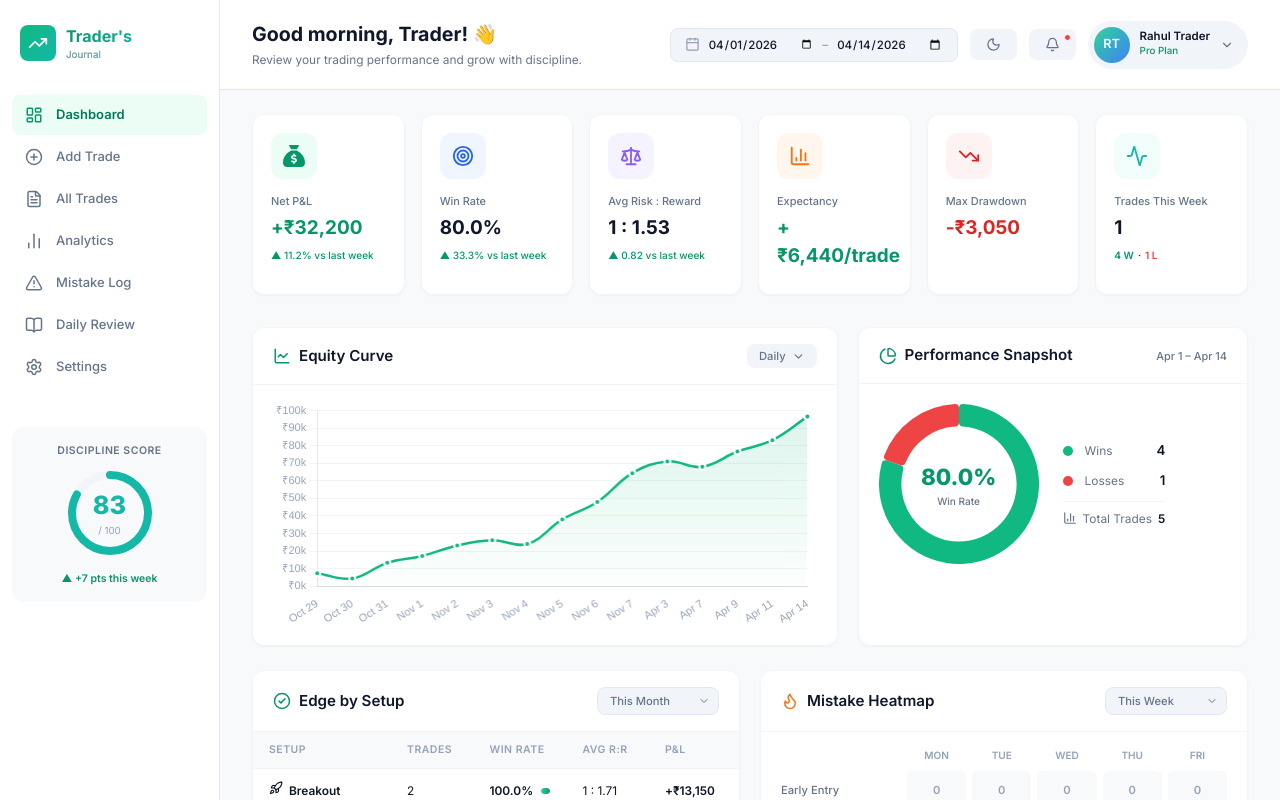
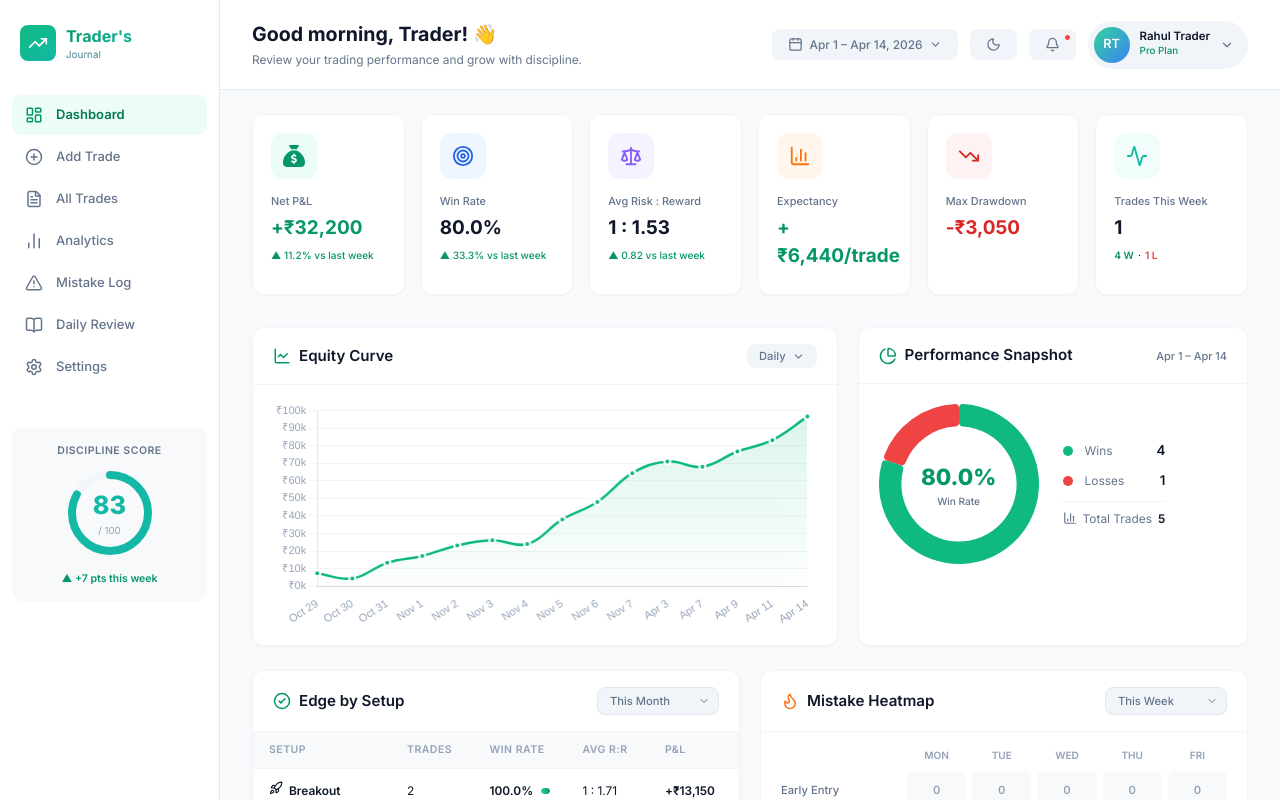
Before and after one commit to Zaydensth/traders-journal, a React (Vite) app: page / in a window 1280 px wide. Shown: the top 800 px of the page. Built offline with nearby package versions, Linux system fonts and the light colour scheme.

Commit message:
feat: clean date range button with dropdown picker

```diff
--- a/src/index.css
+++ b/src/index.css
@@ -302,40 +302,54 @@ input, select, textarea { font-family: inherit; outline: none; }
 }
 
 /* Date Range Picker */
-.date-range-picker {
-  display: flex;
-  align-items: center;
-  gap: 8px;
-  padding: 6px 14px;
+.date-range-wrap {
+  position: relative;
+}
+
+.date-range-btn {
+  white-space: nowrap;
+}
+
+.date-range-dropdown {
+  position: absolute;
+  top: calc(100% + 8px);
+  right: 0;
+  background: var(--bg-card);
+  border: 1px solid var(--border);
+  border-radius: var(--radius-md);
+  padding: 16px;
+  box-shadow: 0 8px 24px rgba(0, 0, 0, 0.12);
+  z-index: 100;
+  min-width: 220px;
+  display: flex;
+  flex-direction: column;
+  gap: 10px;
+}
+
+.date-range-label {
+  font-size: 0.75rem;
+  font-weight: 600;
+  color: var(--text-muted);
+  text-transform: uppercase;
+  letter-spacing: 0.5px;
+}
+
+.date-range-input {
+  border: 1.5px solid var(--border);
   border-radius: var(--radius-sm);
-  background: var(--bg-input);
-  border: 1px solid var(--border);
-}
-
-.date-range-icon {
-  color: var(--text-muted);
-  flex-shrink: 0;
-}
-
-.date-range-input {
-  border: none;
-  background: transparent;
-  font-size: 0.82rem;
+  padding: 8px 12px;
+  font-size: 0.85rem;
   font-weight: 500;
   color: var(--text-primary);
+  background: var(--bg-input);
   cursor: pointer;
-  padding: 2px 0;
-  width: auto;
+  width: 100%;
+  box-sizing: border-box;
 }
 
 .date-range-input:focus {
   outline: none;
-}
-
-.date-range-sep {
-  color: var(--text-muted);
-  font-weight: 500;
-  font-size: 0.85rem;
+  border-color: var(--green-400);
 }
 
 .user-avatar {
--- a/src/pages/Dashboard.tsx
+++ b/src/pages/Dashboard.tsx
@@ -72,6 +72,8 @@ export default function Dashboard() {
   const [showProfile, setShowProfile] = useState(false);
   const [showBell, setShowBell] = useState(false);
   const [bellRead, setBellRead] = useState(false);
+  const [showDatePicker, setShowDatePicker] = useState(false);
+  const datePickerRef = useRef<HTMLDivElement>(null);
   const [edgePeriod, setEdgePeriod] = useState<TimePeriod>('This Month');
   const [heatmapPeriod, setHeatmapPeriod] = useState<TimePeriod>('This Week');
   const [dateFrom, setDateFrom] = useState(() => {
@@ -101,6 +103,7 @@ export default function Dashboard() {
     function handleClickOutside(e: MouseEvent) {
       if (profileRef.current && !profileRef.current.contains(e.target as Node)) setShowProfile(false);
       if (bellRef.current && !bellRef.current.contains(e.target as Node)) setShowBell(false);
+      if (datePickerRef.current && !datePickerRef.current.contains(e.target as Node)) setShowDatePicker(false);
     }
     document.addEventListener('mousedown', handleClickOutside);
     return () => document.removeEventListener('mousedown', handleClickOutside);
@@ -202,11 +205,23 @@ export default function Dashboard() {
           <p>Review your trading performance and grow with discipline.</p>
         </div>
         <div className="page-header-right">
-          <div className="date-range-picker">
-            <Calendar size={15} className="date-range-icon" />
-            <input type="date" value={dateFrom} onChange={e => setDateFrom(e.target.value)} className="date-range-input" />
-            <span className="date-range-sep">–</span>
-            <input type="date" value={dateTo} onChange={e => setDateTo(e.target.value)} className="date-range-input" />
+          <div className="date-range-wrap" ref={datePickerRef}>
+            <button className="header-btn date-range-btn" onClick={() => setShowDatePicker(v => !v)}>
+              <Calendar size={15} />
+              {(() => {
+                const fmt = (d: string) => new Date(d + 'T00:00').toLocaleDateString('en-US', { month: 'short', day: 'numeric' });
+                return `${fmt(dateFrom)} – ${fmt(dateTo)}, ${new Date(dateTo + 'T00:00').getFullYear()}`;
+              })()}
+              <ChevronDown size={13} />
+            </button>
+            {showDatePicker && (
+              <div className="date-range-dropdown">
+                <label className="date-range-label">Start Date</label>
+                <input type="date" value={dateFrom} onChange={e => setDateFrom(e.target.value)} className="date-range-input" />
+                <label className="date-range-label">End Date</label>
+                <input type="date" value={dateTo} onChange={e => setDateTo(e.target.value)} className="date-range-input" />
+              </div>
+            )}
           </div>
           <button className="header-btn" onClick={() => { const next = toggleTheme(); setIsDark(next === 'dark'); }}>
             {isDark ? <Sun size={15} /> : <Moon size={15} />}
```
